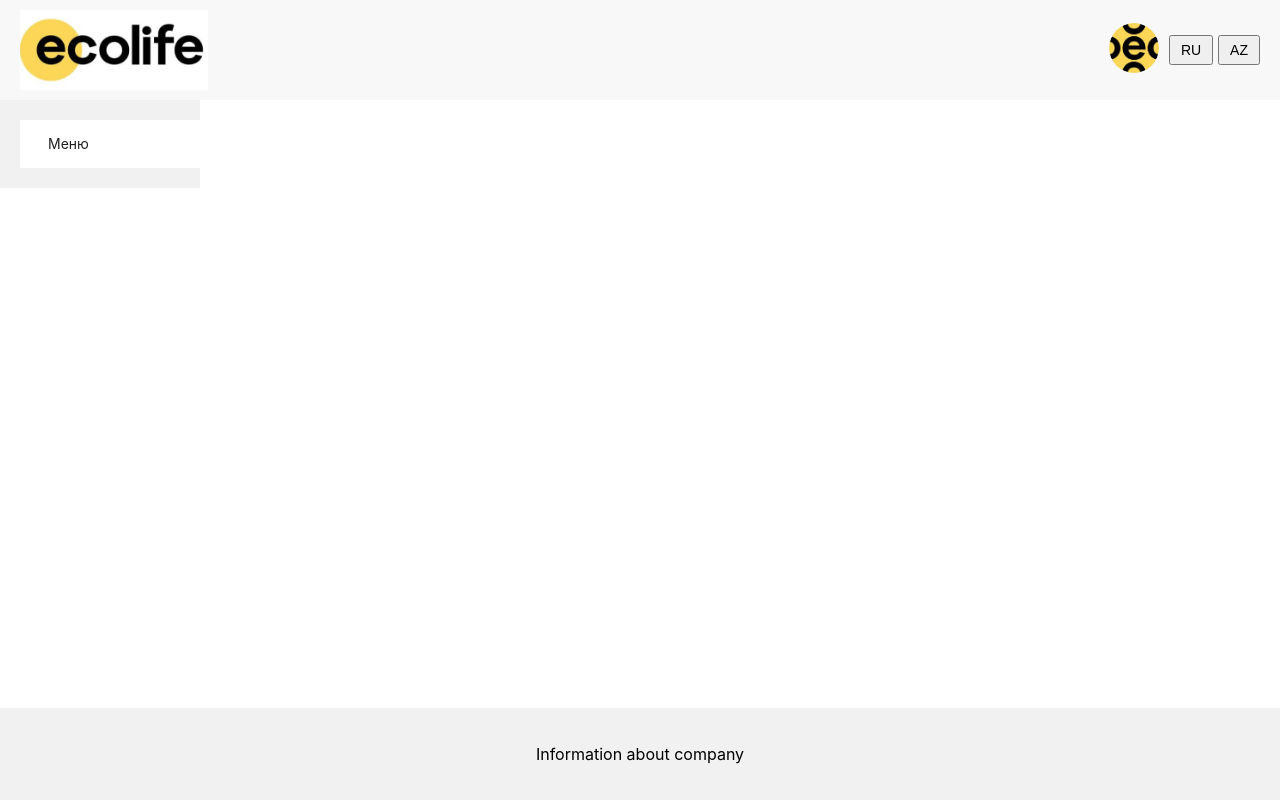
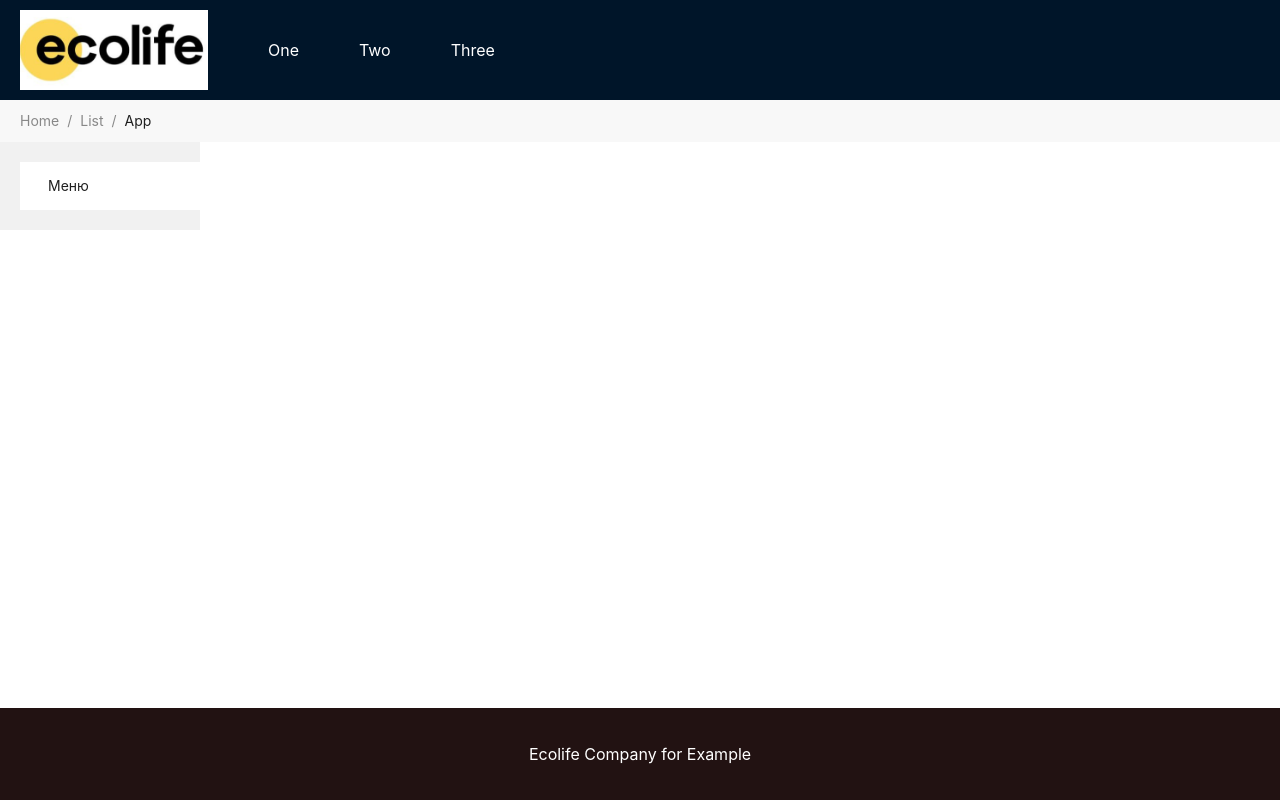
Before and after one commit to Alexandrr/ecolife-home, a React (Create React App) app in the folder ecolife-home/: page / in a window 1280 px wide. Built offline with nearby package versions, Linux system fonts and the light colour scheme.

Commit message:
fix problems

```diff
--- a/ecolife-home/src/App.css
+++ b/ecolife-home/src/App.css
@@ -21,14 +21,6 @@ html, body {
   display: flex;
   flex-grow: 1;
   width: 100%;
-}
-
-.footer {
-  background-color: #f1f1f1;
-  padding: 20px;
-  text-align: center;
-  width: 100%;
-  margin-top: auto;
 }
 
 .left-sidebar {
@@ -77,3 +69,9 @@ html, body {
 .menu-button:hover {
   background-color: #0056b3;
 }
+
+.breadcrumbs {
+  padding: 10px 20px;
+  background-color: #f8f8f8;
+  font-size: 14px;
+}
--- a/ecolife-home/src/App.js
+++ b/ecolife-home/src/App.js
@@ -3,6 +3,7 @@ import Header from './Header';
 import Footer from './Footer';
 import Sidebar from './Sidebar';
 import Content from './Content';
+import { Breadcrumb } from 'antd';
 import './App.css';
 
 function App() {
@@ -15,6 +16,16 @@ function App() {
   return (
     <div className="app">
       <Header />
+
+      <div className='breadcrumbs'>
+     <Breadcrumb>
+        <Breadcrumb.Item>Home</Breadcrumb.Item>
+        <Breadcrumb.Item>List</Breadcrumb.Item>
+        <Breadcrumb.Item>App</Breadcrumb.Item>
+      </Breadcrumb>
+      </div>
+
+
       <div className="content">
         <Sidebar handleMenuClick={handleMenuClick} />
         <Content activeMenu={activeMenu} />
--- a/ecolife-home/src/Footer.css
+++ b/ecolife-home/src/Footer.css
@@ -1,5 +1,6 @@
 .footer {
-    background-color: #f1f1f1;
+    background-color: #221212;
+    color: white;
     padding: 20px;
     text-align: center;
     position: relative;
--- a/ecolife-home/src/Footer.js
+++ b/ecolife-home/src/Footer.js
@@ -4,7 +4,7 @@ import './Footer.css';
 function Footer () {
     return (
         <footer className="footer">
-            <p>Information about company</p>
+            <p>Ecolife Company for Example</p>
         </footer>
     );
 }
--- a/ecolife-home/src/Header.css
+++ b/ecolife-home/src/Header.css
@@ -1,9 +1,9 @@
 .header {
   display: flex;
-  justify-content: space-between; /* Лого слева, кнопки и маленький логотип справа */
+  justify-content: space-between;
   align-items: center;
   padding: 10px 20px;
-  background-color: #f8f8f8;
+  background-color: #001529;
   width: 100%;
 }
 
@@ -12,15 +12,32 @@
   align-items: center;
 }
 
+.main-nav {
+  margin-right: 65%;
+}
+
+.main-nav ul {
+  display: flex;
+  list-style: none;
+  gap: 20px;  /* Расстояние между элементами навигации */
+}
+
+.main-nav ul li a {
+  color: white;
+  text-decoration: none;
+  font-size: 16px;
+  padding: 10px 20px;
+}
+
+.main-nav ul li a:hover {
+  background-color: #0056b3;
+  border-radius: 4px;
+}
+
 .right-section {
   display: flex;
   align-items: center;
   gap: 10px;
-}
-
-.language-switcher {
-  display: flex;
-  gap: 5px; /* Отступ между кнопками RU и AZ */
 }
 
 .language-switcher button {
--- a/ecolife-home/src/Header.js
+++ b/ecolife-home/src/Header.js
@@ -9,6 +9,14 @@ function Header() {
       <div className="logo">
         <img src={logo3} alt="Ecolife" />
       </div>
+
+      <nav className="main-nav">
+        <ul>
+          <li><a href="#">One</a></li>
+          <li><a href="#">Two</a></li>
+          <li><a href="#">Three</a></li>
+        </ul>
+      </nav>
 
       <div className="right-section">
         <div className="profile-icon">
```
